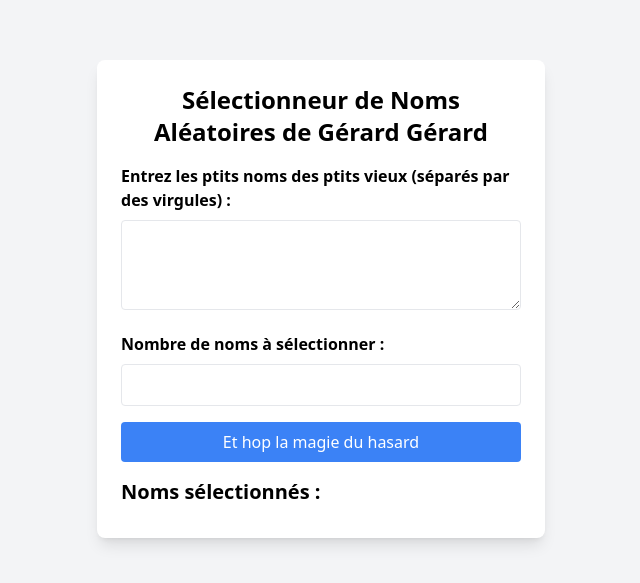
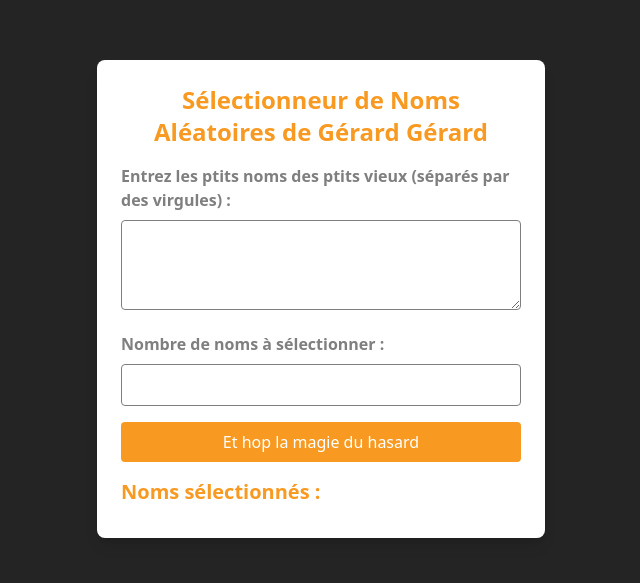
Before and after one commit to Chicagolil/RandomPicker, a plain HTML site: page index.html in a window 1280 px wide. Shown: the part 101-684 px from the top of the page, without its empty margins (319-959 px from the left). Drawn offline with nearby package versions, Linux system fonts and the light colour scheme.

Commit message:
Update index.html

```diff
--- a/index.html
+++ b/index.html
@@ -5,40 +5,51 @@
     <meta name="viewport" content="width=device-width, initial-scale=1.0" />
     <title>Choix Aléatoire de Noms</title>
     <script src="https://cdn.tailwindcss.com"></script>
+    <style>
+      .bg-primary {
+        background-color: #f89a21;
+      }
+      .text-primary {
+        color: #f89a21;
+      }
+      .bg-secondary {
+        background-color: #7f7f7f;
+      }
+    </style>
   </head>
-  <body class="flex items-center justify-center h-screen bg-gray-100">
+  <body class="flex items-center justify-center h-screen bg-[#242424]">
     <div class="bg-white p-6 rounded-lg shadow-lg w-full max-w-md">
-      <h1 class="text-2xl font-bold mb-4 text-center">
+      <h1 class="text-2xl font-bold mb-4 text-center text-primary">
         Sélectionneur de Noms Aléatoires de Gérard Gérard
       </h1>
 
-      <label class="block mb-2 font-semibold"
+      <label class="block mb-2 font-semibold text-[#7F7F7F]"
         >Entrez les ptits noms des ptits vieux (séparés par des virgules) :</label
       >
       <textarea
         id="nameList"
-        class="w-full p-2 border rounded mb-4"
+        class="w-full p-2 border border-[#7F7F7F] rounded mb-4"
         rows="3"
       ></textarea>
 
-      <label class="block mb-2 font-semibold"
+      <label class="block mb-2 font-semibold text-[#7F7F7F]"
         >Nombre de noms à sélectionner :</label
       >
       <input
         id="count"
         type="number"
-        class="w-full p-2 border rounded mb-4"
+        class="w-full p-2 border border-[#7F7F7F] rounded mb-4"
         min="1"
       />
 
       <button
         onclick="pickRandomNames()"
-        class="w-full bg-blue-500 text-white p-2 rounded hover:bg-blue-600"
+        class="w-full bg-primary text-white p-2 rounded hover:bg-orange-600"
       >
         Et hop la magie du hasard
       </button>
 
-      <h2 class="text-xl font-semibold mt-4">Noms sélectionnés :</h2>
+      <h2 class="text-xl font-semibold mt-4 text-primary">Noms sélectionnés :</h2>
       <ul id="result" class="mt-2 space-y-1"></ul>
     </div>
 
@@ -67,7 +78,7 @@
         selected.forEach((name) => {
           const li = document.createElement("li");
           li.textContent = name;
-          li.className = "bg-gray-200 p-2 rounded";
+          li.className = "bg-secondary p-2 rounded text-white";
           resultList.appendChild(li);
         });
       }
```
